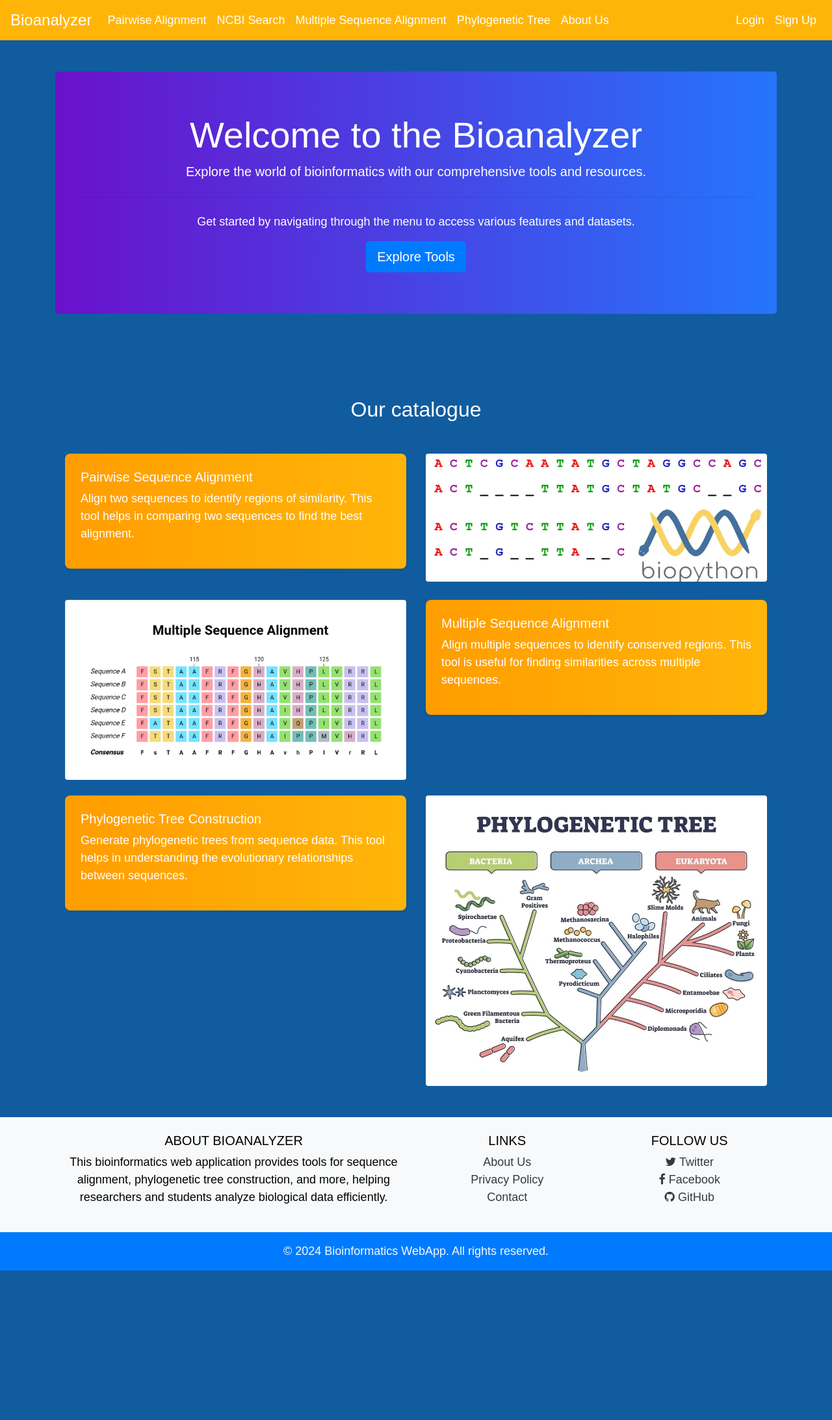
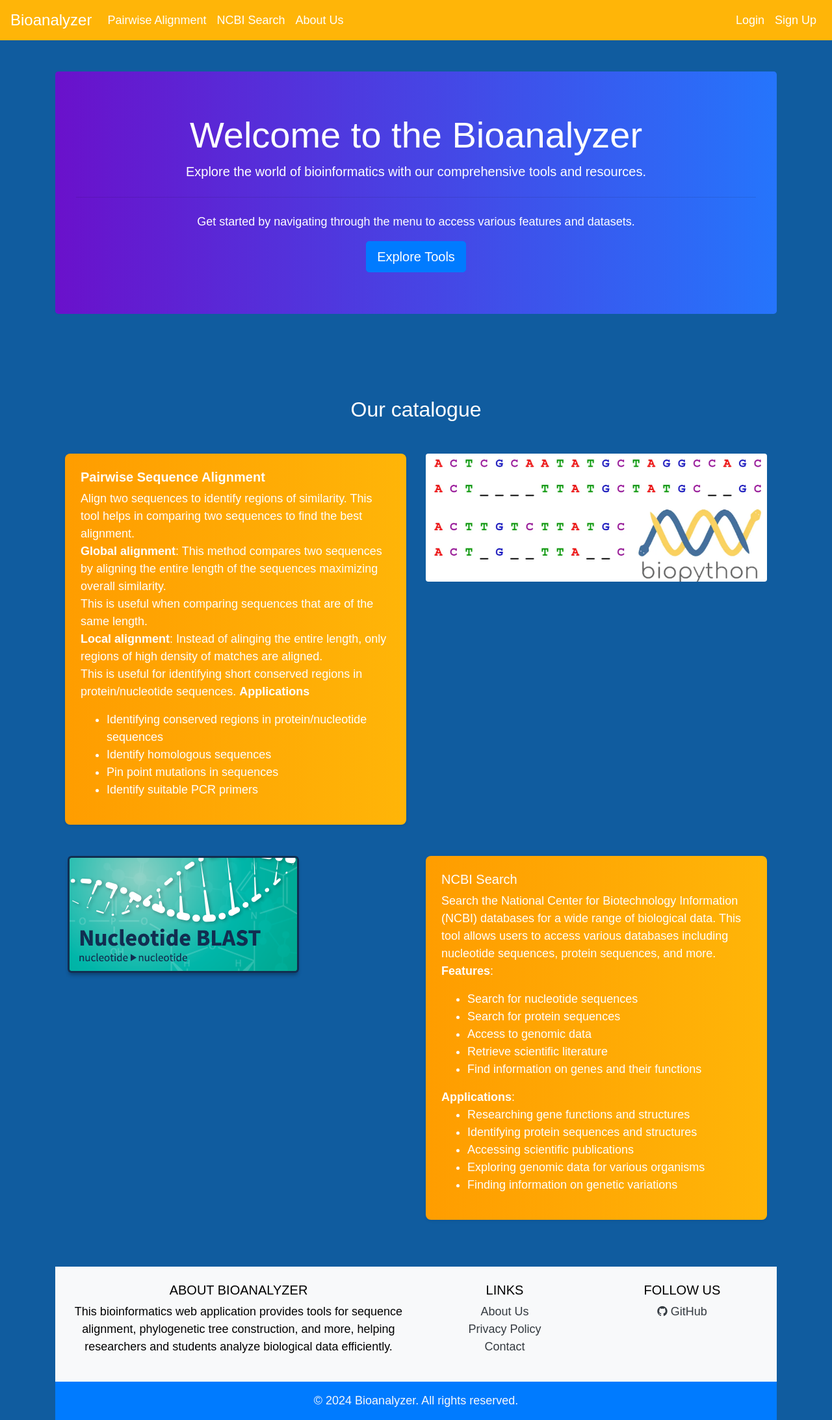
Before and after one commit to Salomon700/Bioanalyzer, a Flask app: page / in a window 1280 px wide. Shown: the whole page at 65% size. Before the commit the page ends 1955 px from the top, so only its background shows below. Run offline with Flask 3, Linux system fonts and the light colour scheme; some libraries are stand-ins or nearby versions.

Commit message:
-updated web to functional components only -updated contact and about page

```diff
--- a/website/pairwise_analysis.py
+++ b/website/pairwise_analysis.py
@@ -2,7 +2,7 @@ from Bio import Entrez, SeqIO, Seq
 from Bio.Align import PairwiseAligner
 from Bio.Blast import NCBIWWW, NCBIXML
 
-Entrez.email = "ntwalisolomon9@gmail.com"  # Replace with your email
+Entrez.email = "ntwalisolomon9@gmail.com"
 
 def fetch_top_similar_sequences(query, db="nt", retmax=10):
     try:
--- a/website/templates/base.html
+++ b/website/templates/base.html
@@ -49,20 +49,6 @@
               class="nav-link {% if request.endpoint == 'routes.fetch_similar_sequences' %}active{% endif %}"
               href="/fetch-similar-sequences"
               >NCBI Search</a
-            >
-          </li>
-          <li class="nav-item">
-            <a
-              class="nav-link {% if request.endpoint == 'routes.multiple_alignment' %}active{% endif %}"
-              href="/multiple-alignment"
-              >Multiple Sequence Alignment</a
-            >
-          </li>
-          <li class="nav-item">
-            <a
-              class="nav-link {% if request.endpoint == 'routes.phylogenetic_tree' %}active{% endif %}"
-              href="/phylogenetic-tree"
-              >Phylogenetic Tree</a
             >
           </li>
           <li class="nav-item">
@@ -155,17 +141,7 @@
             <h5 class="text-uppercase">Follow Us</h5>
             <ul class="list-unstyled">
               <li>
-                <a href="https://twitter.com" class="text-dark"
-                  ><i class="fa fa-twitter"></i> Twitter</a
-                >
-              </li>
-              <li>
-                <a href="https://facebook.com" class="text-dark"
-                  ><i class="fa fa-facebook"></i> Facebook</a
-                >
-              </li>
-              <li>
-                <a href="https://github.com" class="text-dark"
+                <a href="https://github.com/Salomon700" class="text-dark"
                   ><i class="fa fa-github"></i> GitHub</a
                 >
               </li>
@@ -176,7 +152,7 @@
 
       <!-- Copyright -->
       <div class="text-center p-3 bg-primary text-light">
-        © 2024 Bioinformatics WebApp. All rights reserved.
+        © 2024 Bioanalyzer. All rights reserved.
       </div>
     </footer>
     {% endif %}
--- a/website/templates/contact.html
+++ b/website/templates/contact.html
@@ -4,7 +4,7 @@ content %}
   <h1 class="text-center">Contact Us</h1>
   <p class="mt-4 text-center">
     If you have any questions, feedback, or need assistance, please feel free to
-    reach out to us. We are here to help!
+    reach out to me. I am here to help!
   </p>
   <div class="row mt-5">
     <div class="col-md-6 text-center">
--- a/website/templates/home.html
+++ b/website/templates/home.html
@@ -19,11 +19,25 @@
   <div class="row mb-4">
     <div class="col-md-6">
       <div class="tool-box">
-        <h5>Pairwise Sequence Alignment</h5>
+        <h5><b>Pairwise Sequence Alignment</b></h5>
         <p>
           Align two sequences to identify regions of similarity. This tool helps
-          in comparing two sequences to find the best alignment.
+          in comparing two sequences to find the best alignment.<br>
+          <b>Global alignment</b>: This method compares two sequences by aligning
+          the entire length of the sequences maximizing overall similarity.<br>
+          This is useful when comparing sequences that are of the same length.<br>
+          <b>Local alignment</b>: Instead of alinging the entire length, only regions
+          of high density of matches are aligned.<br>
+          This is useful for identifying short conserved regions in protein/nucleotide
+          sequences.
+          <b>Applications</b>
         </p>
+        <ul>
+            <li>Identifying conserved regions in protein/nucleotide sequences</li>
+            <li>Identify homologous sequences</li>
+            <li>Pin point mutations in sequences</li>
+            <li>Identify suitable PCR primers</li>
+        </ul>
       </div>
     </div>
     <div class="col-md-6">
@@ -37,41 +51,39 @@
   <div class="row mb-4">
     <div class="col-md-6 order-md-2">
       <div class="tool-box">
-        <h5>Multiple Sequence Alignment</h5>
+        <h5>NCBI Search</h5>
         <p>
-          Align multiple sequences to identify conserved regions. This tool is
-          useful for finding similarities across multiple sequences.
+          Search the National Center for Biotechnology Information (NCBI) databases
+          for a wide range of biological data. This tool allows users to access
+          various databases including nucleotide sequences, protein sequences,
+          and more.
+          <b>Features</b>:
+          <ul>
+            <li>Search for nucleotide sequences</li>
+            <li>Search for protein sequences</li>
+            <li>Access to genomic data</li>
+            <li>Retrieve scientific literature</li>
+            <li>Find information on genes and their functions</li>
+          </ul>
+          <b>Applications</b>:
+          <ul>
+            <li>Researching gene functions and structures</li>
+            <li>Identifying protein sequences and structures</li>
+            <li>Accessing scientific publications</li>
+            <li>Exploring genomic data for various organisms</li>
+            <li>Finding information on genetic variations</li>
+          </ul>
         </p>
       </div>
     </div>
     <div class="col-md-6 order-md-1">
       <img
-        src="../static/images/multiple_sequence_image.jpeg"
+        src="../static/images/ncbi.png"
         class="img-fluid rounded"
         alt="Multiple Sequence Alignment"
       />
     </div>
   </div>
-  <div class="row mb-4">
-    <div class="col-md-6">
-      <div class="tool-box">
-        <h5>Phylogenetic Tree Construction</h5>
-        <p>
-          Generate phylogenetic trees from sequence data. This tool helps in
-          understanding the evolutionary relationships between sequences.
-        </p>
-      </div>
-    </div>
-    <div class="col-md-6">
-      <img
-        src="../static/images/phylogenetic_tree_image.jpeg"
-        class="img-fluid rounded"
-        alt="Phylogenetic Tree Construction"
-      />
-    </div>
-  </div>
-</div>
-
 <script>
   // Add smooth scrolling for the "Explore Tools" button
   document.querySelectorAll('a[href^="#"]').forEach((anchor) => {
--- a/website/templates/multiple_alignment.html
+++ /dev/null
@@ -1,6 +0,0 @@
-{% extends "base.html" %} {% block content %}
-<div class="container mt-5">
-  <h1 class="text-center">Multiple Sequence Alignment</h1>
-  <p class="text-center mt-4">Coming soon</p>
-</div>
-{% endblock %}
--- a/website/templates/phylogenetic_tree.html
+++ /dev/null
@@ -1,6 +0,0 @@
-{% extends "base.html" %} {% block content %}
-<div class="container mt-5">
-  <h1 class="text-center">Phylogenetic Tree</h1>
-  <p class="text-center mt-4">Coming soon</p>
-</div>
-{% endblock %}
```
Also changed, not shown: website/static/images/ncbi.png (added).
